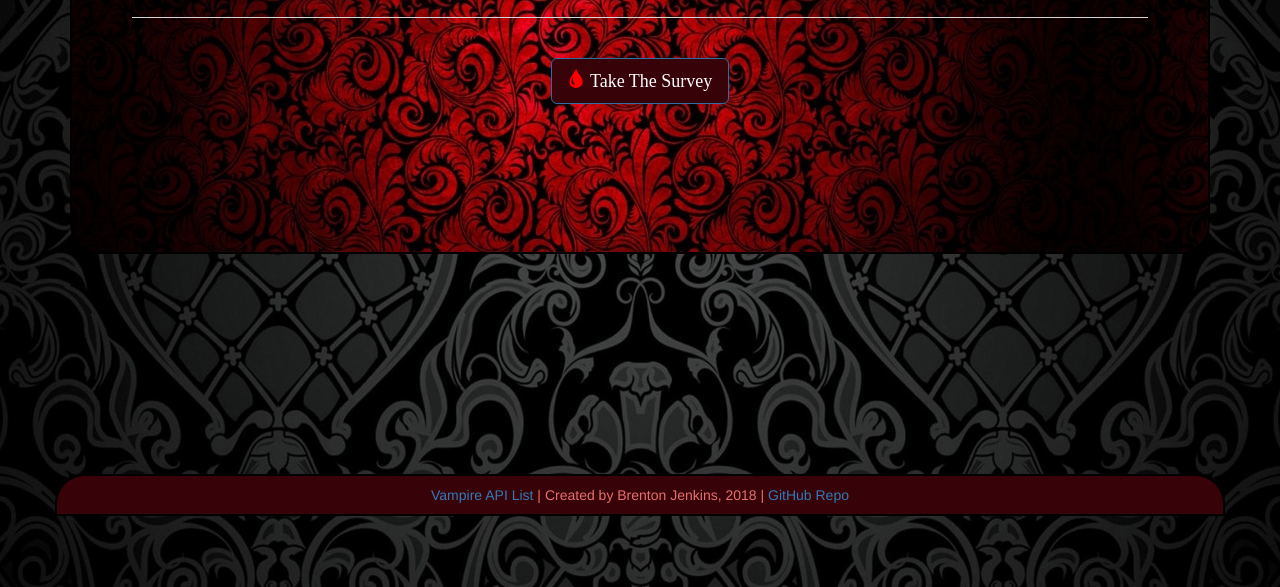
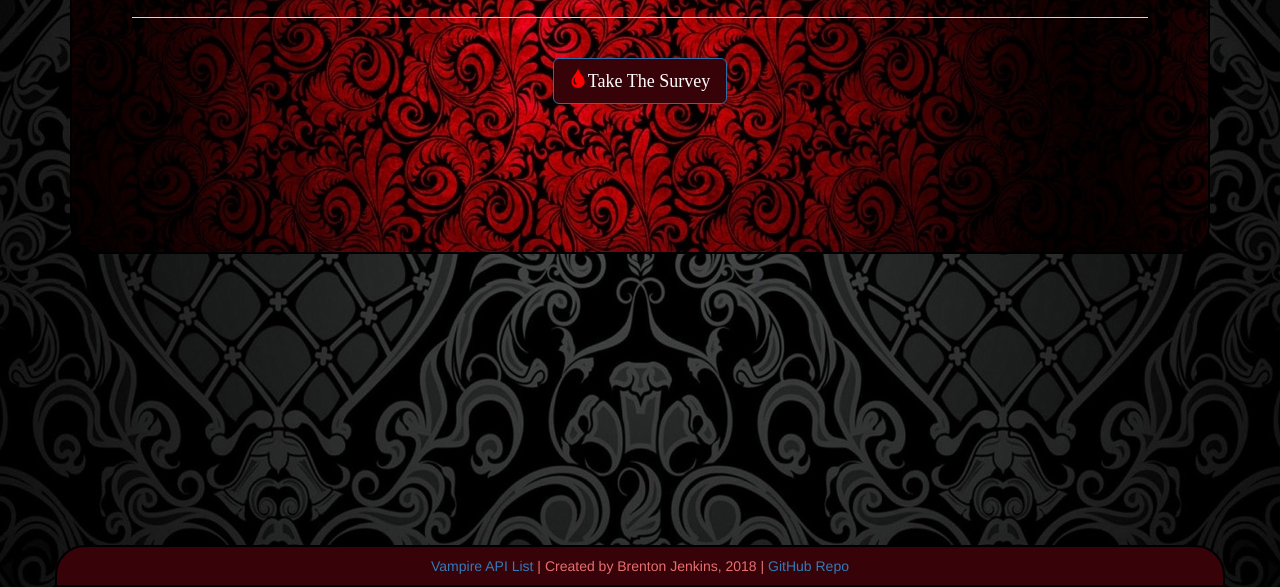
Before and after one commit to Mondo114/Friend-Finder, a website: page app/public/home.html in a window 1280 px wide. Shown: the part 213-800 px from the top of the page. Drawn offline with nearby package versions, Linux system fonts and the light colour scheme; a web font is replaced by a local one.

Commit message:
re-coded footer to stick to bottom

```diff
--- a/app/public/home.html
+++ b/app/public/home.html
@@ -22,7 +22,7 @@
 
 <body>
 
-    <div class="container">
+    <div class="container wrapper">
         <div class="jumbotron">
             <h1 class="text-center brand-logo" id="logo">
                 <span class="glyphicon glyphicon-heart"></span>
@@ -37,18 +37,18 @@
             <div class="text-center">
                 <a href="/survey">
                     <button type="button" class="bloody btn btn-lg btn-primary">
-                        <span class="glyphicon glyphicon-tint"></span> Take The Survey</button>
+                        <span class="glyphicon glyphicon-tint"></span>Take The Survey</button>
                 </a>
             </div>
         </div>
+        <footer class="footer-container">
+                <div class="footer-div">
+                    <a class="foot" href="/api/vampires">Vampire API List</a> |
+                    <span class="foot" id="copyright">Created by Brenton Jenkins, 2018</span> |
+                    <a class="foot" href="https://github.com/Mondo114/Friend-Finder">GitHub Repo</a>
+                </div>
+        </footer>
     </div>
-    <footer class="footer-container container">
-            <div class="footer-div">
-                <a class="foot" href="/api/vampires">Vampire API List</a> |
-                <span class="foot" id="copyright">Created by Brenton Jenkins, 2018</span> |
-                <a class="foot" href="https://github.com/Mondo114/Friend-Finder">GitHub Repo</a>
-            </div>
-    </footer>
 
 </body>
 
--- a/app/public/style.css
+++ b/app/public/style.css
@@ -1,3 +1,9 @@
+
+html {
+    height: 100%;
+    margin: 0;
+    padding: 0;
+}
 
 body {
     background-image: url("./gothic.jpg");
@@ -5,6 +11,14 @@ body {
     background-attachment: fixed;
     background-position: center;
     background-size: 100% 100%;
+    height: 100%;
+    margin: 0;
+    padding: 0;
+}
+
+.wrapper {
+    min-height: 100%;
+    position: relative;
 }
 
 .jumbotron {
@@ -24,7 +38,7 @@ body {
     text-align: center;
     font-size: 20px;
     margin-top: 40px;
-    margin-bottom: 100px;
+    /* padding-bottom: 100px; */
     border-radius: 30px;
 }
 
@@ -97,12 +111,18 @@ h4 {
 
 #submit {
     width: 30%;
-    margin: 30px auto 60px auto;
+    margin: 30px auto 100px auto;
+}
+
+.space {
+    height: 100px;
 }
 
 .footer-container {
-    /* position: absolute; */
-    margin-top: 190px;
+    position: absolute;
+    width: 100%;
+    left: 0px;
+    bottom: 0px;
     background-color: rgb(56, 2, 9);
     color: rgb(230, 112, 112);
     text-align: center;
@@ -116,5 +136,5 @@ h4 {
 }
 
 .footer-div {
-    padding: 9px;
+    padding: 9px 0px 9px 0px;
 }
```
Also changed, not shown: app/public/survey.html (+5 -5 lines).
